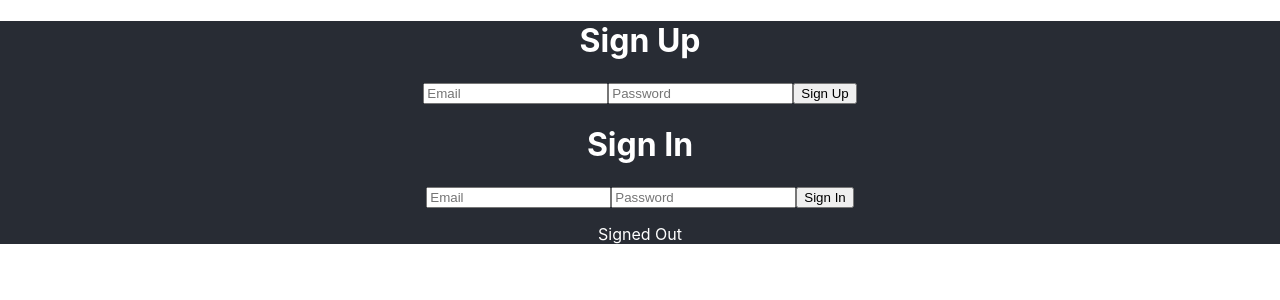
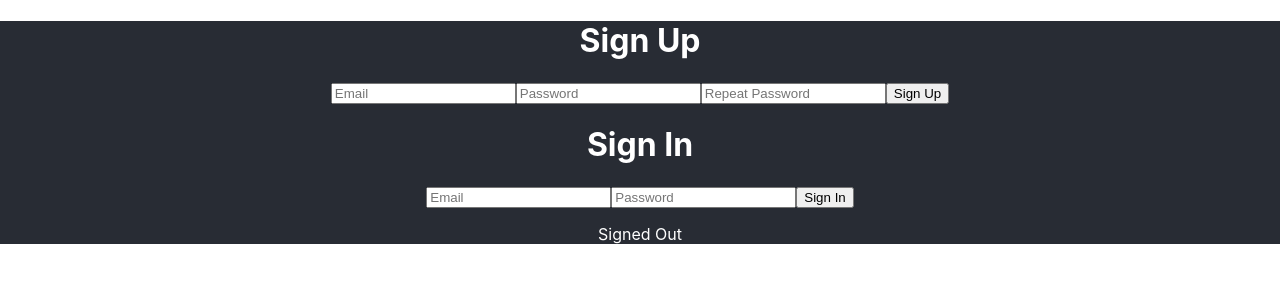
Before and after one commit to BenRogers00/Safely-Different-App, a React (Create React App) app in the folder safely-different/: page / in a window 1280 px wide. Shown: the top 300 px of the page. Built offline with nearby package versions, Linux system fonts and the light colour scheme; no server answers.

Commit message:
Password check functionality

```diff
--- a/safely-different/src/App.js
+++ b/safely-different/src/App.js
@@ -1,9 +1,7 @@
 // This is the App.js file that will be used to render different components.
 
-import React, { useEffect } from 'react';
+import React from 'react';
 import AuthDetails from './components/AuthDetails';
-import UserProfile from './components/profile/UserProfile';
-import ReadOneDB from './renderOneEntry';
 
 function App() {
   return (
--- a/safely-different/src/components/auth/SignUp.jsx
+++ b/safely-different/src/components/auth/SignUp.jsx
@@ -8,11 +8,18 @@ import WriteToDatabase from '../../databaseWriting.js'
 const SignUp = () => {
   const [email, setEmail] = useState('');
   const [password, setPassword] = useState('');
+  const [passwordRepeat, setPasswordRepeat] = useState('');
   const auth = getAuth(app);
 
   // Function to handle sign up
   const handleSignUp = async (e) => {
     e.preventDefault();
+    if(password.toString() === passwordRepeat.toString())
+      {
+        console.log(password + "===" + passwordRepeat);
+        console.log("Email:\t\t\t" + email);
+        console.log("Password:\t\t" + password);
+        console.log("RepPassword:\t" + passwordRepeat);
       try {
         await createUserWithEmailAndPassword(auth, email, password)
         .then((userCredential) => {
@@ -23,17 +30,19 @@ const SignUp = () => {
           //save their info: email and 'free' privilege as default (could be changed to paid or admin later)
           WriteToDatabase({ dataInput: email, path: userPath+'/email' });
           WriteToDatabase({ dataInput: 'free', path: userPath+'/privileges'});
+          alert('User created successfully!');
         })
         .catch((error)=>{
           //if fails with real time database, show this error message
-        alert('Error saving to database \n', error.message);
+          alert('Error saving to database \n', error.message, error);
         })
-      alert('User created successfully!');
-
       } catch (error) {
-      alert('Error signing up \n', error.message);
+        alert('Error signing up \n', error.message, error);
       }
-
+  }
+  else{
+    alert("Passwords don't match");
+  }
   };
 
   // Sign up form
@@ -53,6 +62,12 @@ const SignUp = () => {
           onChange={(e) => setPassword(e.target.value)}
           placeholder="Password"
         />
+        <input
+          type="password"
+          value={passwordRepeat}
+          onChange={(e) => setPasswordRepeat(e.target.value)}
+          placeholder="Repeat Password"
+        />
         <button type="submit">Sign Up</button>
       </form>
     </div>
```
Lines whose indentation alone changed are shown as unchanged.
